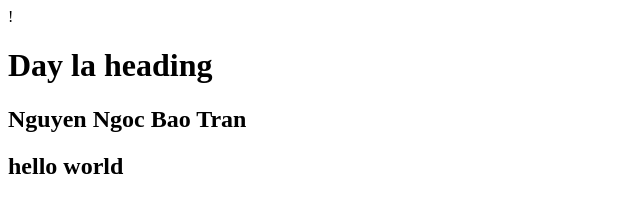
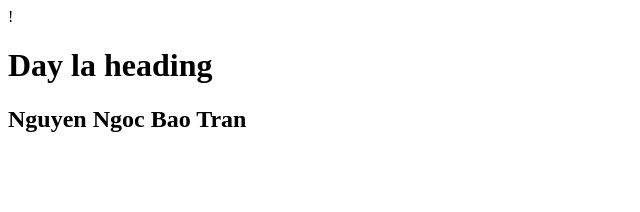
Before and after one commit to tranng309/duan, a plain HTML site: page index.html in a window 1280 px wide. Shown: the whole page, without its empty margins (0-640 px from the left). Drawn offline with Linux system fonts and the light colour scheme.

Commit message:
xoa 1 h2

```diff
--- a/index.html
+++ b/index.html
@@ -13,7 +13,7 @@
 <body>
     <h1>Day la heading</h1>
     <h2>Nguyen Ngoc Bao Tran</h2>
-    <h2>hello world</h2>
+
 
 </body>
 </html>
```
